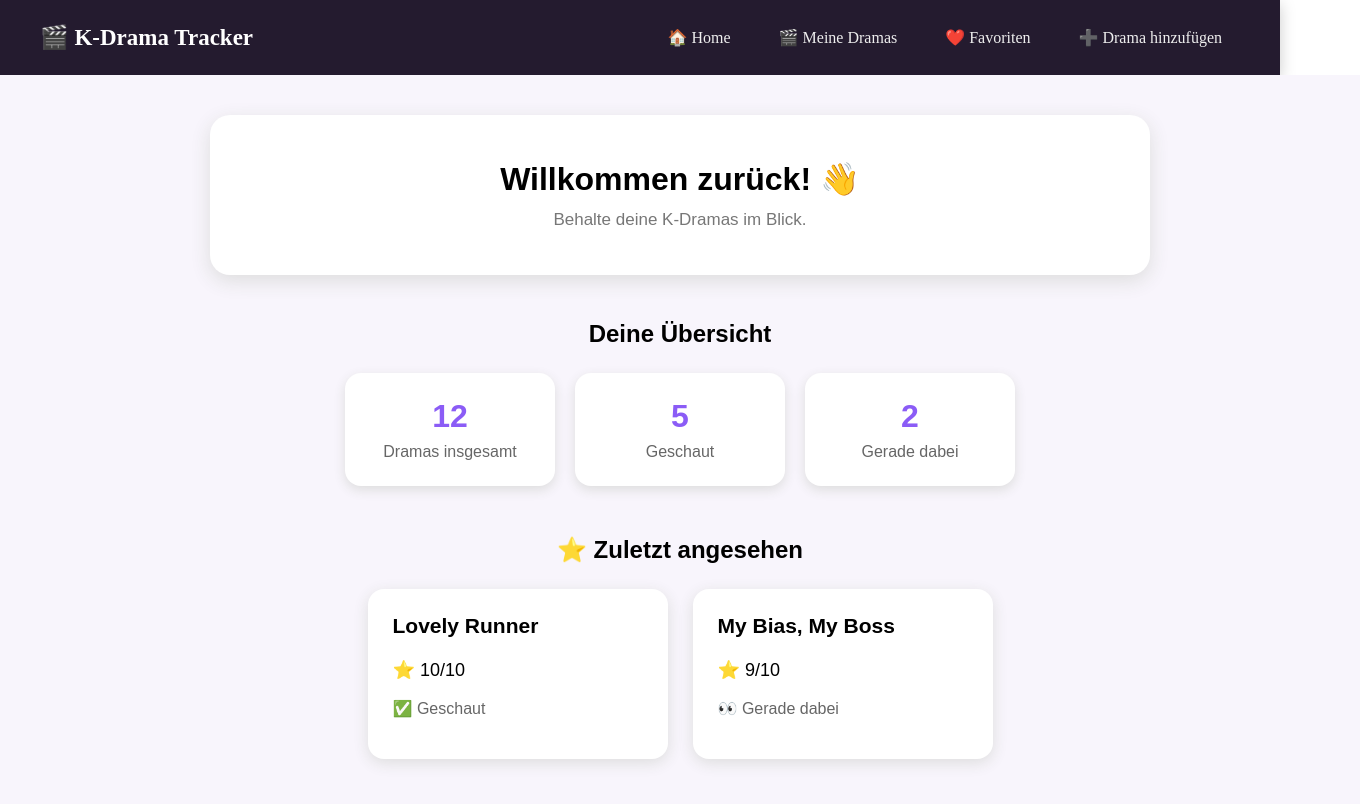
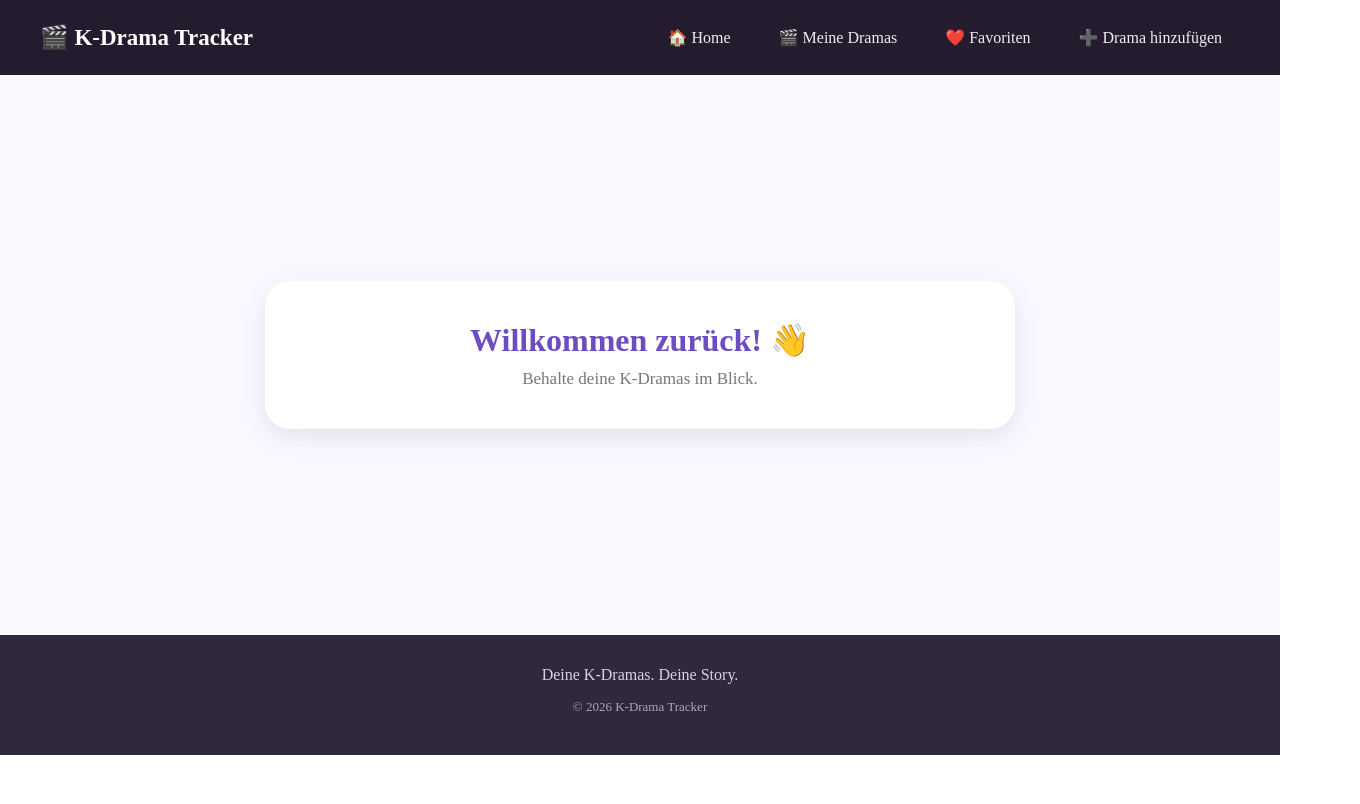
Before and after one commit to s0602095/WT26, an Angular app in the folder first/: page / in a window 1280 px wide. Shown: the top 804 px of the page, 1360 px wide, since content can reach past the window. Built offline with nearby package versions, Linux system fonts and the light colour scheme.

Commit message:
dramas gefiltert

```diff
--- a/first/src/app/dramas/dramas.css
+++ b/first/src/app/dramas/dramas.css
@@ -1,7 +1,5 @@
 
-body {
-  margin: 0 ;
-}
+
 
 .dramas-page{
     min-width: 100vh;
--- a/first/src/app/dramas/dramas.html
+++ b/first/src/app/dramas/dramas.html
@@ -6,106 +6,148 @@
   </section>
 
   <section class="filters">
-    <button class="active">Alle</button>
-    <button>Geschaut</button>
-    <button>Gerade dabei</button>
-    <button>Noch offen</button>
+
+    <button [class.active]="filter === 'alle'"
+            (click)="setFilter('alle')">
+      Alle
+    </button>
+
+    <button [class.active]="filter === 'geschaut'"
+            (click)="setFilter('geschaut')">
+      Geschaut
+    </button>
+
+    <button [class.active]="filter === 'dabei'"
+            (click)="setFilter('dabei')">
+      Gerade dabei
+    </button>
+
+    <button [class.active]="filter === 'offen'"
+            (click)="setFilter('offen')">
+      Noch offen
+    </button>
+
   </section>
+
 
   <section class="drama-container">
 
+    @if (filter === 'alle' || filter === 'geschaut') {
       <div class="drama-card">
         <h2>Lovely Runner</h2>
         <p class="rating">⭐ 10/10</p>
         <p class="status watched">✅ Geschaut</p>
+
         <a routerLink="/drama-detail">
           <button>Details</button>
         </a>
       </div>
+    }
 
+
+    @if (filter === 'alle' || filter === 'dabei') {
       <div class="drama-card">
         <h2>My Bias, My Boss</h2>
         <p class="rating">⭐ 9/10</p>
         <p class="status watching">👀 Gerade dabei</p>
+
         <a routerLink="/drama-detail">
           <button>Details</button>
         </a>
       </div>
+    }
 
+
+    @if (filter === 'alle' || filter === 'offen') {
       <div class="drama-card">
         <h2>Agent Kim Reactivated</h2>
         <p class="rating">⭐ 9/10</p>
         <p class="status open">⏳ Noch offen</p>
+
         <a routerLink="/drama-detail">
           <button>Details</button>
         </a>
       </div>
+    }
 
+
+    @if (filter === 'alle' || filter === 'geschaut') {
       <div class="drama-card">
         <h2>My Demon</h2>
         <p class="rating">⭐ 9/10</p>
         <p class="status watched">✅ Geschaut</p>
+
         <a routerLink="/drama-detail">
           <button>Details</button>
         </a>
       </div>
+    }
 
+
+    @if (filter === 'alle' || filter === 'dabei') {
       <div class="drama-card">
         <h2>Bon Appétit, Your Majesty</h2>
         <p class="rating">⭐ 9/10</p>
         <p class="status watching">👀 Gerade dabei</p>
+
         <a routerLink="/drama-detail">
           <button>Details</button>
         </a>
       </div>
+    }
 
+
+    @if (filter === 'alle' || filter === 'geschaut') {
       <div class="drama-card">
         <h2>Business Proposal</h2>
         <p class="rating">⭐ 10/10</p>
         <p class="status watched">✅ Geschaut</p>
+
         <a routerLink="/drama-detail">
           <button>Details</button>
         </a>
       </div>
+    }
 
+
+    @if (filter === 'alle' || filter === 'geschaut') {
       <div class="drama-card">
         <h2>Alchemy of Souls</h2>
         <p class="rating">⭐ 9/10</p>
         <p class="status watched">✅ Geschaut</p>
+
         <a routerLink="/drama-detail">
           <button>Details</button>
         </a>
       </div>
+    }
 
+
+    @if (filter === 'alle' || filter === 'geschaut') {
       <div class="drama-card">
         <h2>Twinkling Watermelon</h2>
         <p class="rating">⭐ 10/10</p>
         <p class="status watched">✅ Geschaut</p>
+
         <a routerLink="/drama-detail">
           <button>Details</button>
         </a>
       </div>
+    }
 
+
+
+    @if (filter === 'alle' || filter === 'dabei') {
       <div class="drama-card">
-      <h2>Queen of Tears</h2>
+        <h2>True Beauty</h2>
         <p class="rating">⭐ 9/10</p>
-      <p class="status watched">✅ Geschaut</p>
+        <p class="status watching">👀 Gerade dabei</p>
+
         <a routerLink="/drama-detail">
           <button>Details</button>
         </a>
       </div>
-
-    <div class="drama-card">
-      <h2>True Beauty</h2>
-      <p class="rating">⭐ 9/10</p>
-      <p class="status watching">👀 Gerade dabei</p>
-      <a routerLink="/drama-detail">
-        <button>Details</button>
-      </a>
-    </div>
-
-
-
+    }
 
   </section>
 
--- a/first/src/app/dramas/dramas.ts
+++ b/first/src/app/dramas/dramas.ts
@@ -9,5 +9,9 @@ import { RouterLink } from '@angular/router';
   styleUrl: './dramas.css'
 })
 export class Dramas {
+  filter = 'alle';
 
+  setFilter(filter: string){
+    this.filter = filter;
+  }
 }
--- a/first/src/app/home/home.css
+++ b/first/src/app/home/home.css
@@ -1,128 +1,74 @@
-.home {
-  width: 100%;
-  margin: 0;
-  padding: 0;
-}
 * {
-  margin-left: 0;
-  margin-right: 0;
-}
-
-.home {
-  min-height: 100vh;
-  padding: 40px;
-  background-color: #f8f5fc;
-  font-family: Arial, sans-serif;
+  box-sizing: border-box;
 }
 
 
-/* Willkommen */
+.home {
+  height: 70vh;
+  padding: 20px;
+
+  background-color: #faf8ff;
+
+  display: flex;
+  justify-content: center;
+  align-items: center;
+}
 
 .welcome {
-  max-width: 850px;
-  margin: 0 auto 45px;
-  padding: 45px;
+  width: 90%;
+  max-width: 750px;
+  padding: 40px;
+
   text-align: center;
+
   background: white;
-  border-radius: 20px;
-  box-shadow: 0 6px 20px #ddd;
+  border-radius: 25px;
+
+  box-shadow: 0 8px 25px rgba(80, 60, 100, 0.12);
 }
 
 .welcome h1 {
- margin: 0 0 12px;
- font-size: 32px;
+  margin: 0 0 10px;
+
+  font-size: 32px;
+  color: #6d4cc2;
 }
 
 .welcome p {
-   margin: 0;
+  margin: 0;
+
+  font-size: 17px;
   color: #777;
-  font-size: 17px;
-}
-
-/* Übersicht*/
-
-.overview{
-    max-width: 900px;
-    margin: auto;
-}
-
-.overview h2, .recent h2{
-    text-align: center;
-    margin-bottom: 25px;
-    font-size: 24px;
-}
-
-/* Statistik */
-
-.statistics {
-  display: flex;
-  justify-content: center;
-  gap: 20px;
-  margin-bottom: 50px;
-}
-
-.stat-card {
-  width: 180px;
-  padding: 25px 15px;
-  text-align: center;
-  background-color: white;
-  border-radius: 16px;
-  box-shadow: 0 4px 12px #ddd;
-  transition: 0.2s;
-}
-
-.stat-card:hover{
-    transform: translateY(-4px);
-}
-
-.number {
-  display: block;
-  font-size: 32px;
-  font-weight: bold;
-  color: #8b5cf6;
-  margin-bottom: 8px;
-}
-
-.label {
-  color: #666;
-}
-
-/* Zuletzt angesehen */
-
-.recent {
-  max-width: 850px;
-  margin: auto;
 }
 
 
-.drama-container {
-  display: flex;
-  justify-content: center;
-  gap: 25px;
+/* Footer */
+.footer {
+  height: 120px;
+
+  padding: 25px 20px;
+
+  background-color: #30283d;
+  color: white;
+
+  text-align: center;
 }
 
-.drama-card {
-  width: 250px;
-  padding: 25px;
-  background-color: white;
-  border-radius: 16px;
-  box-shadow: 0 4px 15px #ddd;
-  transition: 0.2s;
-}
+.footer-content h3 {
+  margin: 0 0 8px;
 
-.drama-card:hover{
-    transform: translateY(-5px);
-}
-
-.drama-card h3 {
-    margin-top: 0;
   font-size: 21px;
 }
 
-.rating{
-   font-size: 18px;
+.footer-content p {
+  margin: 6px 0;
+
+  color: #d8d3df;
 }
 
-.status{
-    color: #666;
+.footer .copyright {
+  margin-top: 15px;
+
+  font-size: 13px;
+  color: #aaa;
 }
--- a/first/src/app/home/home.html
+++ b/first/src/app/home/home.html
@@ -7,51 +7,14 @@
     <p>Behalte deine K-Dramas im Blick.</p>
   </section>
 
-  <section class="overview">
+</div>
 
-    <h2>Deine Übersicht</h2>
+<footer class="footer">
 
-    <div class="statistics">
+  <div class="footer-content">
 
-      <div class="stat-card">
-        <span class="number">12</span>
-        <span class="label">Dramas insgesamt</span>
-      </div>
+    <p>Deine K-Dramas. Deine Story.</p>
 
-      <div class="stat-card">
-        <span class="number">5</span>
-        <span class="label">Geschaut</span>
-      </div>
+    <p class="copyright">© 2026 K-Drama Tracker</p>
 
-      <div class="stat-card">
-        <span class="number">2</span>
-        <span class="label">Gerade dabei</span>
-      </div>
-
-    </div>
-
-  </section>
-
-  <section class="recent">
-
-    <h2>⭐ Zuletzt angesehen</h2>
-
-    <div class="drama-container">
-
-      <div class="drama-card">
-        <h3>Lovely Runner</h3>
-        <p class="rating">⭐ 10/10</p>
-        <p class="status">✅ Geschaut</p>
-      </div>
-
-      <div class="drama-card">
-        <h3>My Bias, My Boss</h3>
-        <p class="rating">⭐ 9/10</p>
-        <p class="status">👀 Gerade dabei</p>
-      </div>
-
-    </div>
-
-  </section>
-
-</div>
+  </div>
```
Lines whose indentation alone changed are shown as unchanged.
